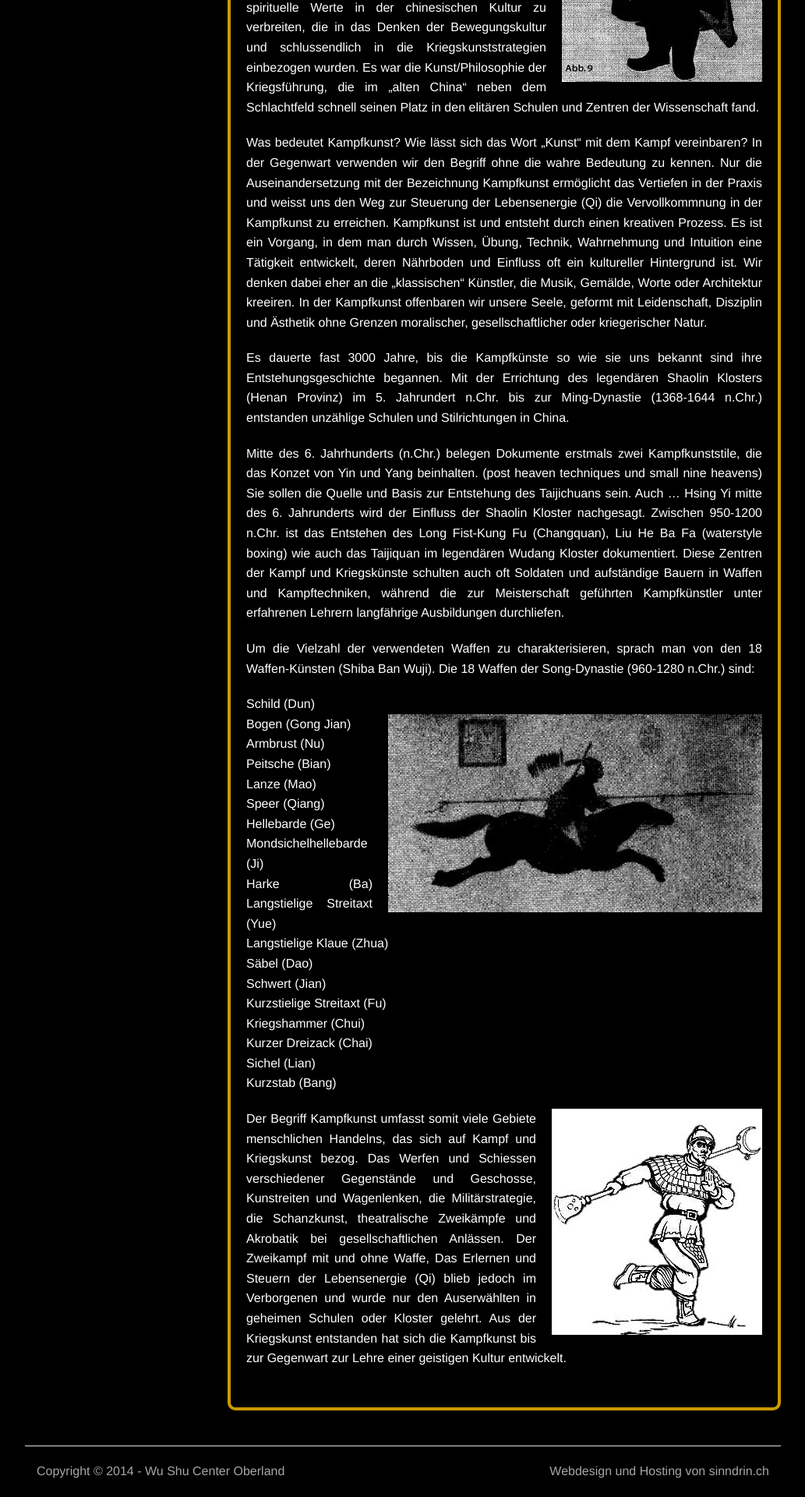
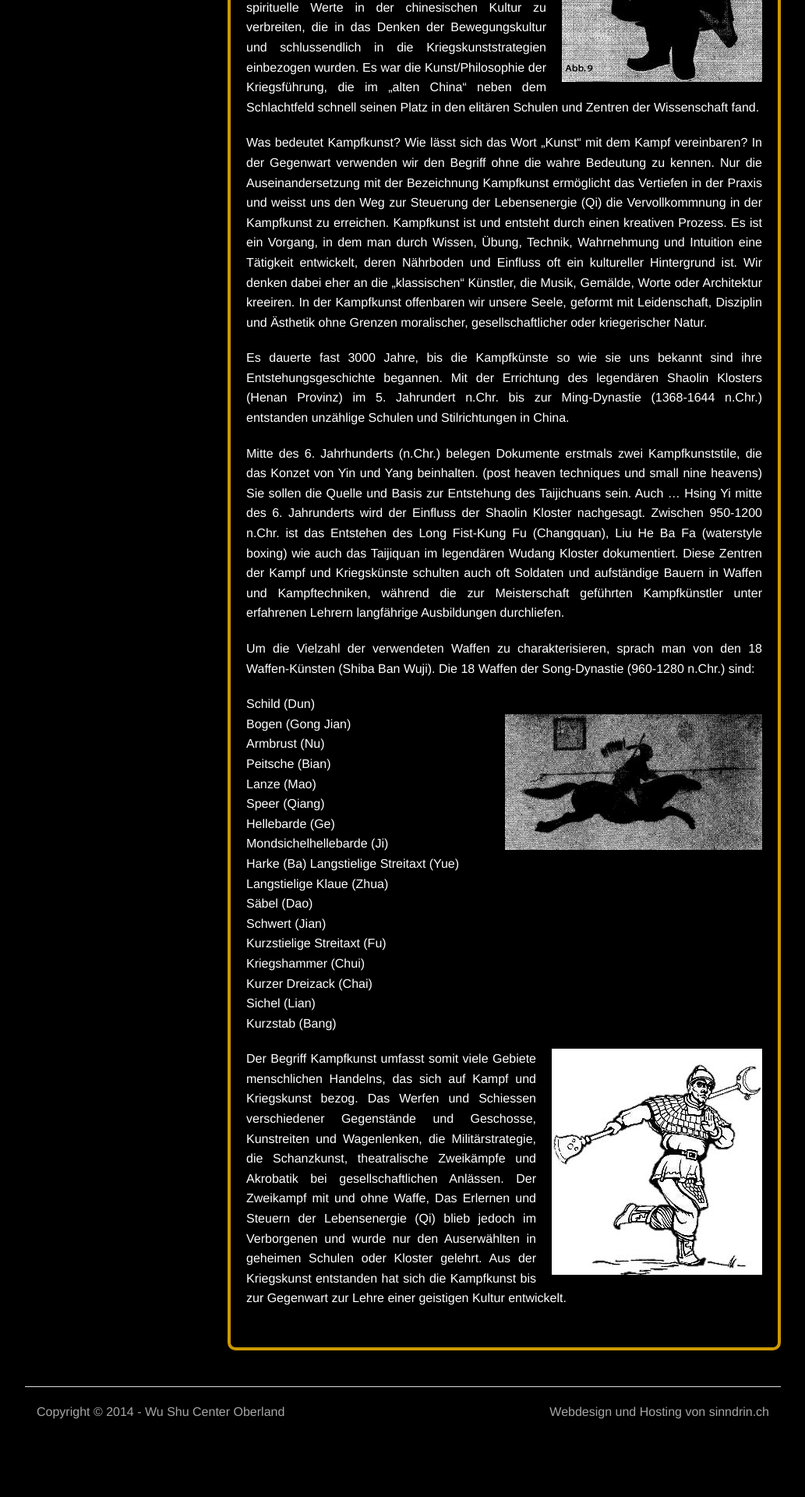
Before and after one commit to wu-shu/wu-shu.github.io, a Jekyll site: the page built from chinesische-kampfkunst/index.md, in a window 1280 px wide. Shown: the part 1128-3048 px from the top of the page at 78% size, without its empty margins (123-1156 px from the left). Built offline with Jekyll 4.4.1, drawn with Linux system fonts in a browser that asks for light colours; some web fonts are replaced; Markdown is read by kramdown in place of the engine named in the settings; comment, search, counter and statistics services are not loaded; after the commit the page ends 2971 px from its top, so only the background shows below that.

Commit message:
nochmals bild

```diff
--- a/chinesische-kampfkunst/index.md
+++ b/chinesische-kampfkunst/index.md
@@ -26,7 +26,7 @@
 Um die Vielzahl der verwendeten Waffen zu charakterisieren, sprach man von den 18 Waffen-Künsten (Shiba Ban Wuji).
 Die 18 Waffen der Song-Dynastie (960-1280 n.Chr.) sind:
 
-Schild (Dun)<br><img class="right" src="/images/chin_pferd.jpg" alt="Pferd" width="500px">
+Schild (Dun)<br><img class="right" src="/images/chin_pferd.jpg" alt="Pferd" width="350px">
 Bogen (Gong Jian)<br>
 Armbrust (Nu)<br>
 Peitsche (Bian)<br>
```
